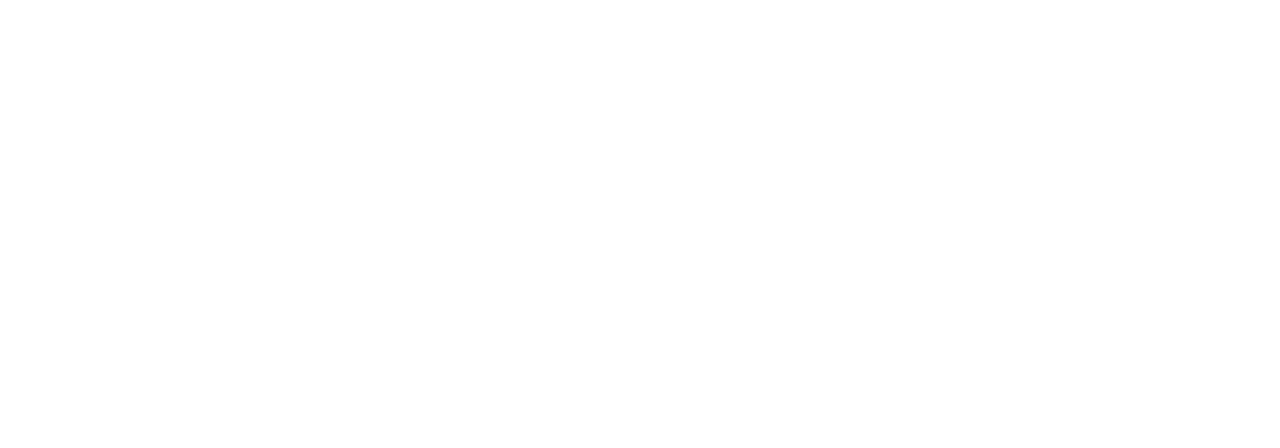
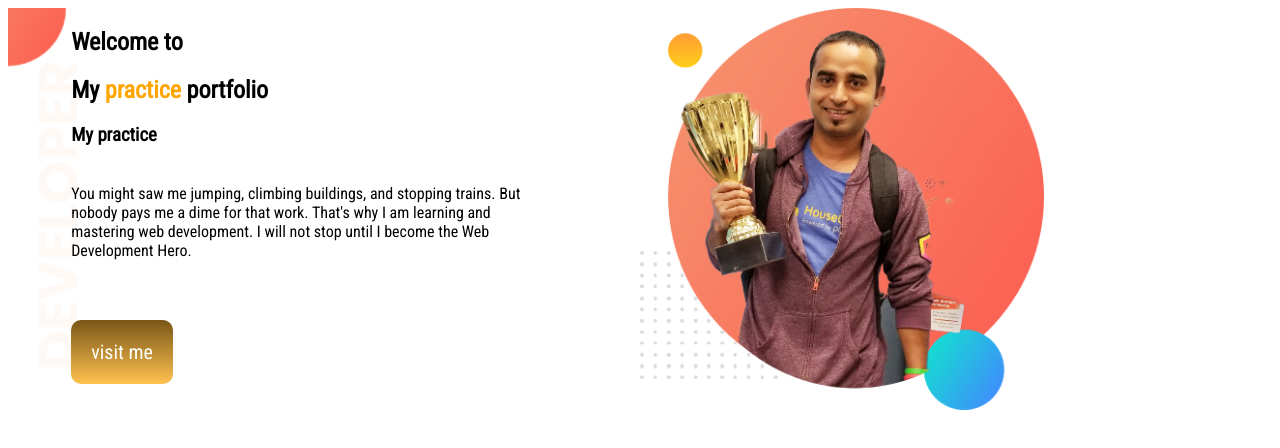
Before and after one commit to Md-Shahriar-Islam/practise-portfolio, a plain HTML site: page index.html in a window 1280 px wide. Drawn offline with Linux system fonts and the light colour scheme.

Commit message:
first section done

```diff
--- a/index.html
+++ b/index.html
@@ -1,13 +1,34 @@
 <!DOCTYPE html>
 <html lang="en">
+
 <head>
     <meta charset="UTF-8">
     <meta http-equiv="X-UA-Compatible" content="IE=edge">
     <meta name="viewport" content="width=device-width, initial-scale=1.0">
     <title>practise portfolio</title>
+    <link rel="preconnect" href="https://fonts.googleapis.com">
+    <link rel="preconnect" href="https://fonts.gstatic.com" crossorigin>
+    <link href="https://fonts.googleapis.com/css2?family=Roboto+Condensed&display=swap" rel="stylesheet">
     <link rel="stylesheet" href="style.css">
 </head>
+
 <body>
+    <section class="first-section">
+        <div class="half-width">
+            <h1>Welcome to</h1>
+            <h1>My <span class="orange">practice</span> portfolio</h1>
+            <h3>My practice</h3>
+            <p class="about_me">You might saw me jumping, climbing buildings, and stopping trains. But nobody pays me a
+                dime for that
+                work. That's why I am learning and mastering web development. I will not stop until I become the Web
+                Development Hero.</p>
+            <a href="#" class="btn">visit me</a>
+        </div>
+        <div class="half-width">
+            <img src="images/jhankar.png" alt="jhankar mahbub" class="trophy-image">
+        </div>
+    </section>
 
 </body>
+
 </html>
--- a/style.css
+++ b/style.css
@@ -0,0 +1,40 @@
+body
+{
+    font-family: 'Roboto Condensed', sans-serif;
+}
+.orange {
+    color:orange;
+}
+
+.about_me
+{
+    margin-bottom:60px;
+    padding:20px 20px 20px 0;
+}
+.btn
+{
+    text-decoration: none;
+    color:white;
+    font-size:20px;
+    padding:20px;
+    border-radius: 10px;
+    margin-top:20px;
+    background-image: linear-gradient(rgb(121, 86, 22),rgb(255, 194, 80));
+}
+.half-width
+{
+
+    float:left;
+    width:40%;
+    margin-left:5%
+}
+.half-width img
+{
+    width:80%;
+}
+.first-section
+{
+    background-image:url("images/top-banner.png");
+    height:100vh;
+    background-repeat:no-repeat;
+}
```
